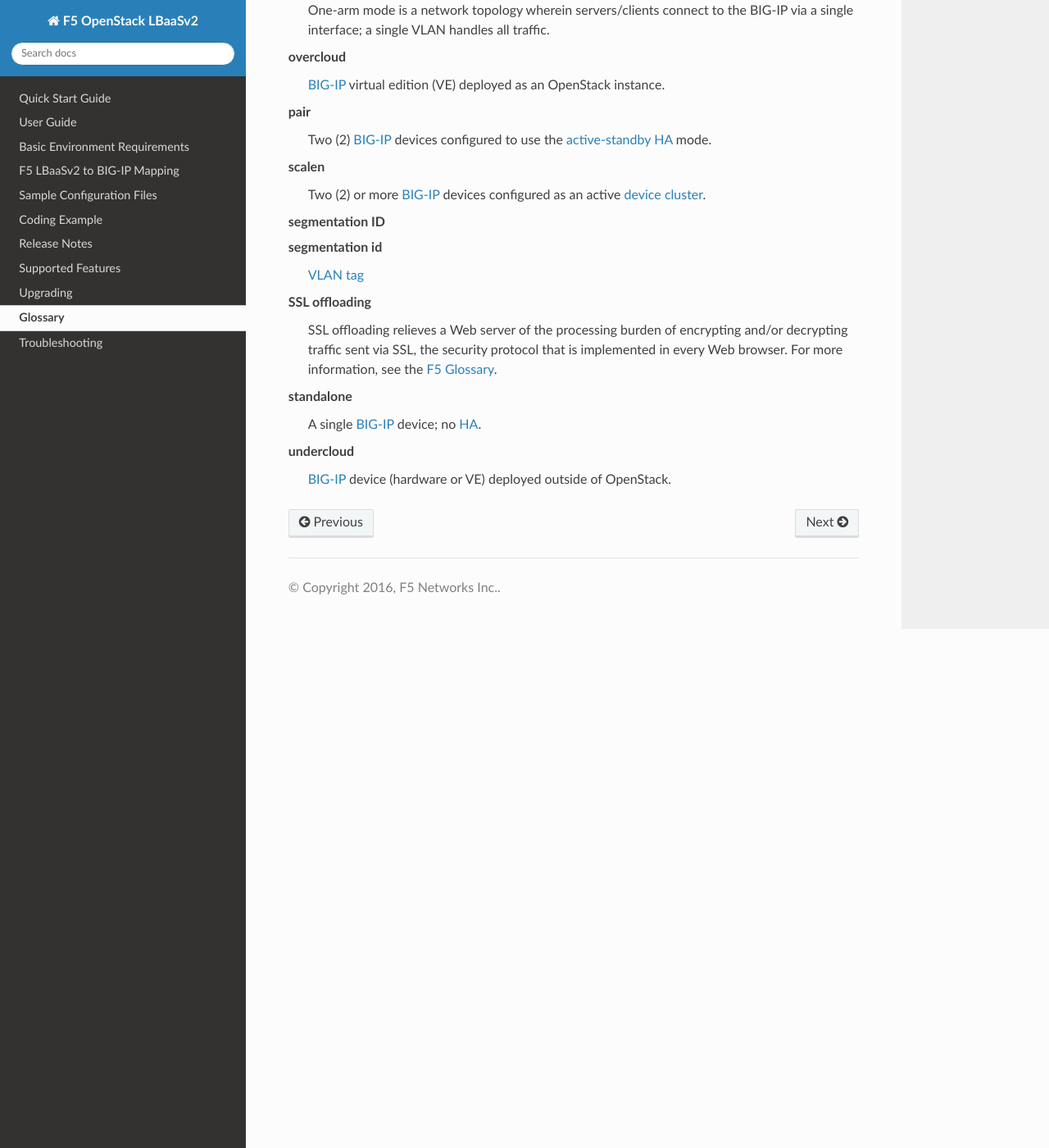
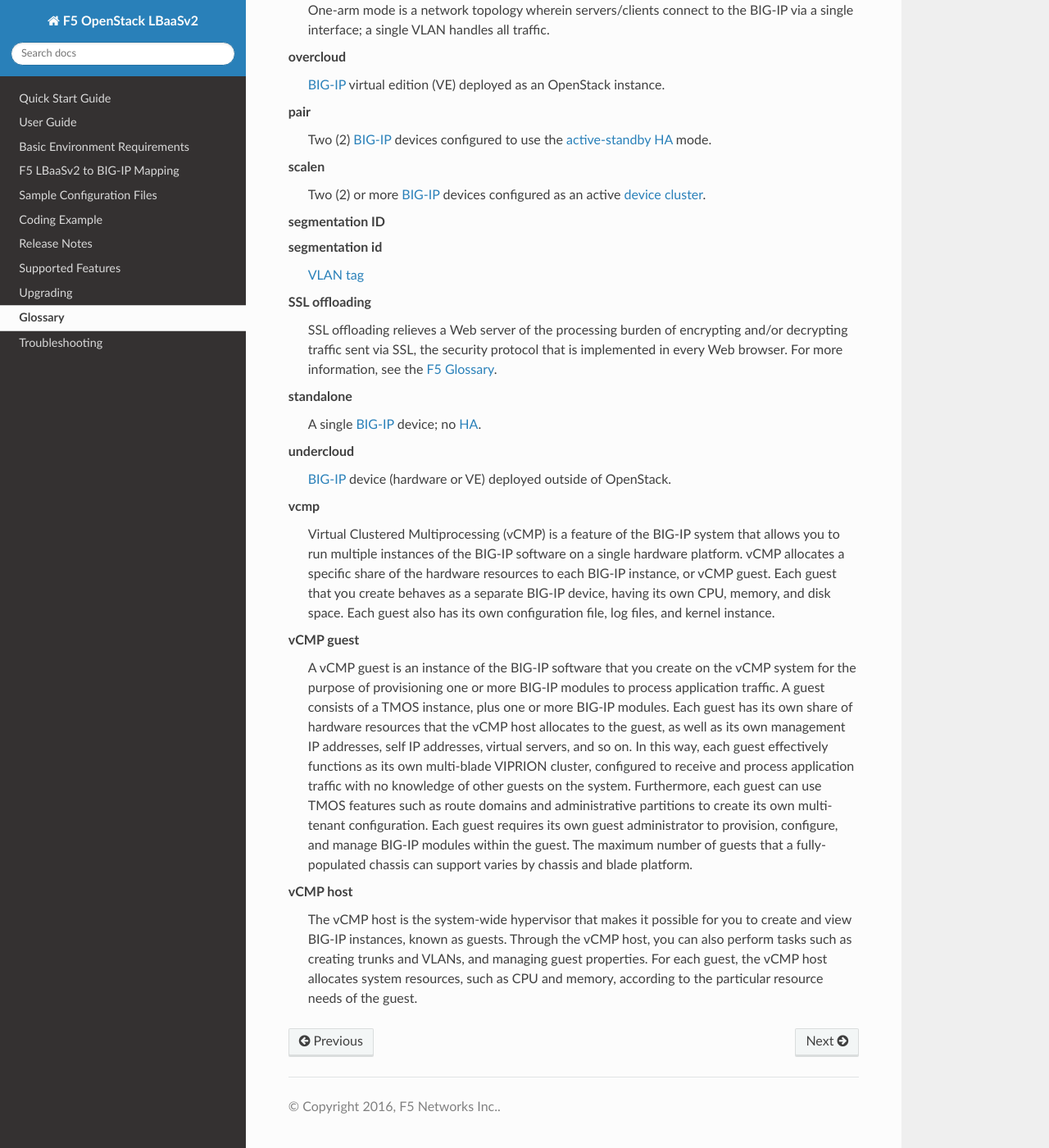
Before and after one commit to F5Networks/f5-openstack-lbaasv2-driver, a Sphinx documentation site: the page built from docs/glossary.rst, in a window 1280 px wide and 1400 px high, scrolled down 1596 px. Shown: the whole window at 82% size. Built offline with Sphinx 7.4.7 and the Read the Docs theme 2.0.0, drawn with Linux system fonts in a browser that asks for light colours; the version number could not be read and is left out.

Commit message:
Documentation needed for adding support for vCMP in the f5-openstack-agent
Issues:
Fixes #247

Problem:
We need documentation here for identifying use-case and overview
information for users who are using vCMP with the agent.

Analysis:
Added new topic doc for agent support of vCMP. Also added glossary terms
and prerequisites. The doc show the three configuration points for users
in the agent's ini file as well.

Tests:

```diff
--- a/docs/glossary.rst
+++ b/docs/glossary.rst
@@ -70,8 +70,12 @@
     multi-arm mode
     multiple-arm mode
         Multi-arm mode is a network topology wherein servers/clients connect to the BIG-IP via different interfaces; two or more VLANs can be used to handle management and data traffic.
-
-
+    vcmp
+        Virtual Clustered Multiprocessing (vCMP) is a feature of the BIG-IP system that allows you to run multiple instances of the BIG-IP software on a single hardware platform. vCMP allocates a specific share of the hardware resources to each BIG-IP instance, or vCMP guest. Each guest that you create behaves as a separate BIG-IP device, having its own CPU, memory, and disk space. Each guest also has its own configuration file, log files, and kernel instance.
+    vCMP host
+        The vCMP host is the system-wide hypervisor that makes it possible for you to create and view BIG-IP instances, known as guests. Through the vCMP host, you can also perform tasks such as creating trunks and VLANs, and managing guest properties. For each guest, the vCMP host allocates system resources, such as CPU and memory, according to the particular resource needs of the guest.
+    vCMP guest
+        A vCMP guest is an instance of the BIG-IP software that you create on the vCMP system for the purpose of provisioning one or more BIG-IP modules to process application traffic. A guest consists of a TMOS instance, plus one or more BIG-IP modules. Each guest has its own share of hardware resources that the vCMP host allocates to the guest, as well as its own management IP addresses, self IP addresses, virtual servers, and so on. In this way, each guest effectively functions as its own multi-blade VIPRION cluster, configured to receive and process application traffic with no knowledge of other guests on the system. Furthermore, each guest can use TMOS features such as route domains and administrative partitions to create its own multi-tenant configuration. Each guest requires its own guest administrator to provision, configure, and manage BIG-IP modules within the guest. The maximum number of guests that a fully-populated chassis can support varies by chassis and blade platform.
 
 
 
--- a/docs/includes/ref_prerequisites.rst
+++ b/docs/includes/ref_prerequisites.rst
@@ -8,6 +8,10 @@
 - Licensed, operational BIG-IP :term:`device service cluster`.
 
 - Licensed, operational BIG-IP :term:`device` or :term:`device cluster`.
+
+- Licensed, operational BIG-IP vCMP host chassis with support for vCMP :term:`vCMP host`
+
+- Licensed, operational BIG-IP vCMP guest running on a vCMP Host :term:`vCMP guest`
 
 - Operational OpenStack cloud (|openstack| release).
 
```
Also changed, not shown: docs/includes/topic_agent-vcmp-support.rst (added, +111 -0 lines).
